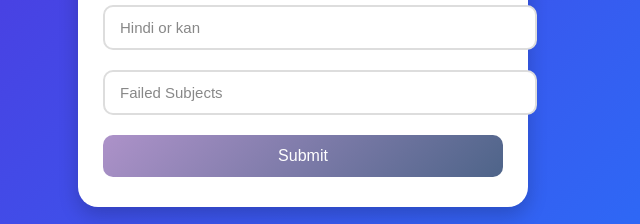
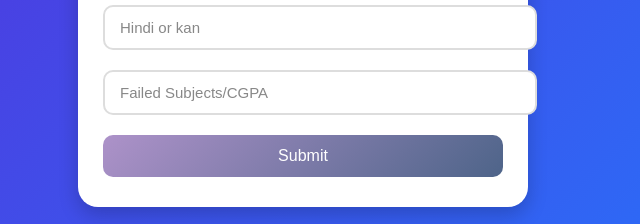
Before and after one commit to Rishana153/MarksForm, a plain HTML site: page index.html in a window 1280 px wide. Shown: the part 770-994 px from the top of the page, 337-977 px from the left. Drawn offline with Linux system fonts and the light colour scheme.

Commit message:
Modify form placeholders in index.html
Updated form fields to include a placeholder for 'Failed Subjects/CGPA'.

```diff
--- a/index.html
+++ b/index.html
@@ -109,7 +109,7 @@
         <input type="number" name="Cc" placeholder="Cloud Computing" required><br>
         <input type="number" name="English" placeholder="English" required><br>
         <input type="number" name="Hindikan" placeholder="Hindi or kan" required><br>
-        <input type="text" name="Fail" placeholder="Failed Subjects"><br>
+        <input type="text" name="Fail" placeholder="Failed Subjects/CGPA"><br>
         <input type="submit" id="sub">
         </form>
 
@@ -131,4 +131,5 @@
         });
     </script>
 </body>
+
 </html>
```
